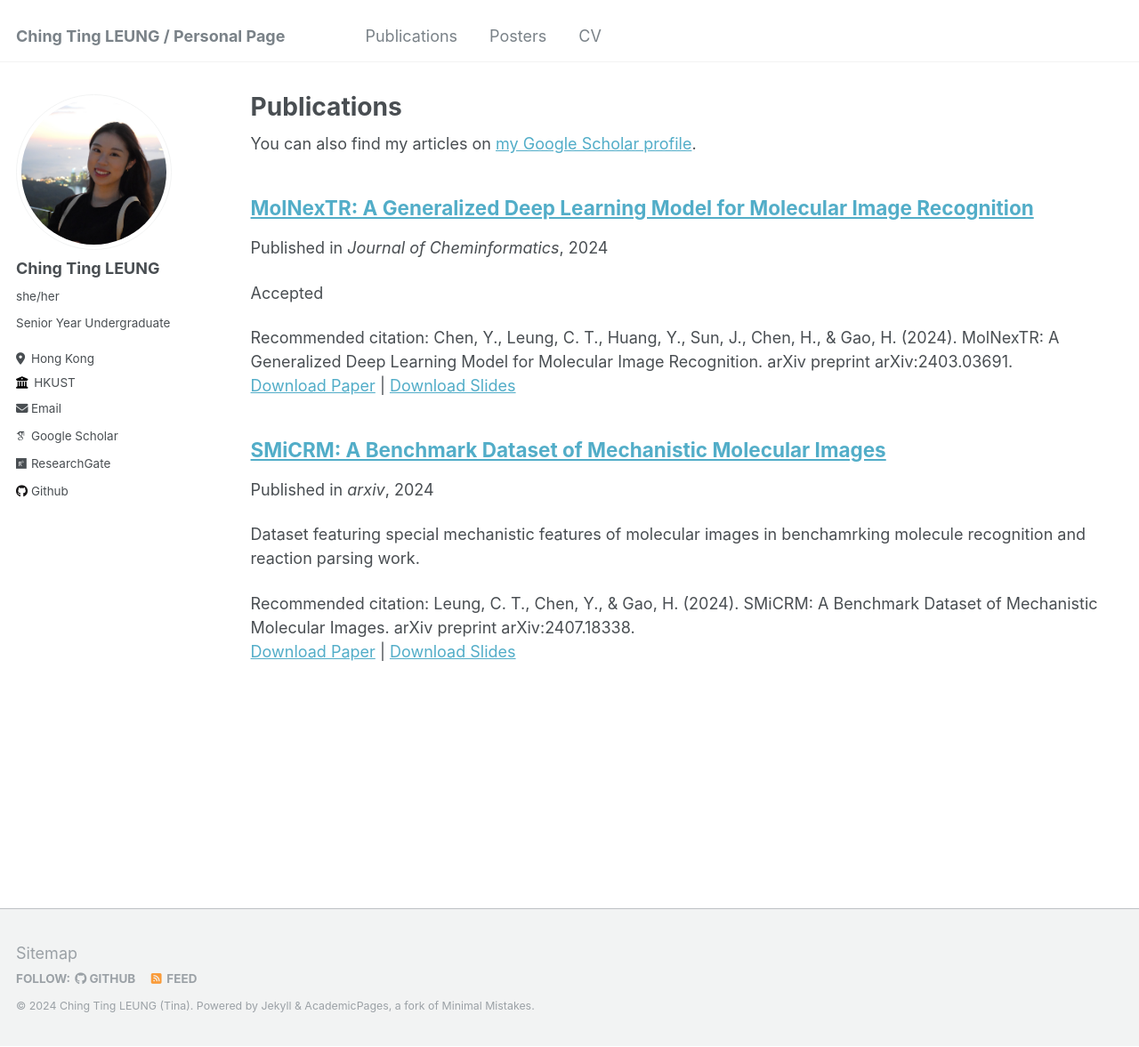
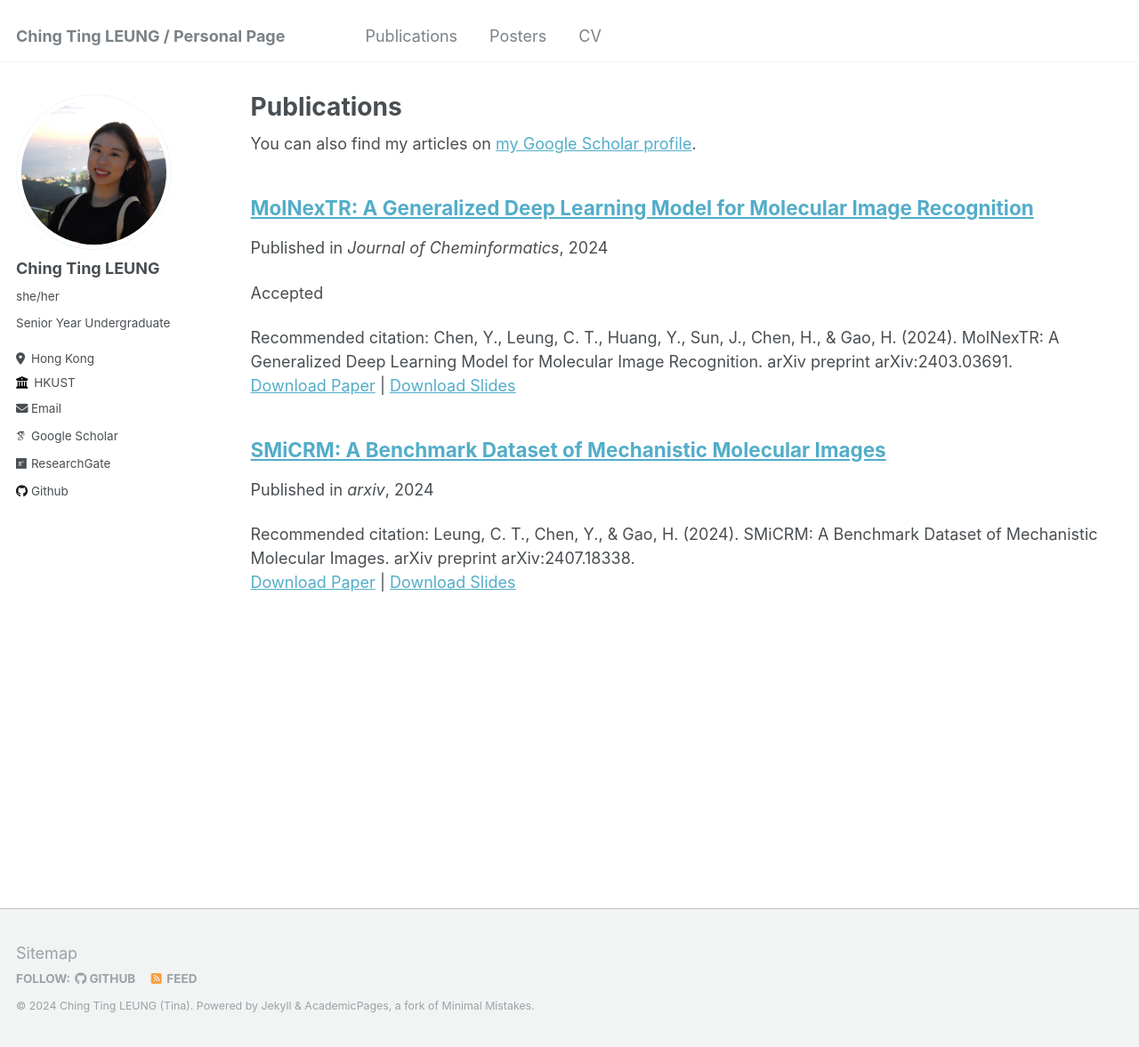
Before and after one commit to ting2025/ting2025.github.io, a Jekyll site: the page built from _pages/publications.md, in a window 1280 px wide and 1177 px high. Shown: the whole window at 89% size. Built offline with Jekyll 4.4.1, drawn with Linux system fonts in a browser that asks for light colours; some web fonts are replaced.

Commit message:
Update SMiCRM.md

```diff
--- a/_publications/SMiCRM.md
+++ b/_publications/SMiCRM.md
@@ -2,7 +2,7 @@
 title: "SMiCRM: A Benchmark Dataset of Mechanistic Molecular Images"
 collection: publications
 permalink: /publication/SMiCRM.md
-excerpt: 'Dataset featuring special mechanistic features of molecular images in benchamrking molecule recognition and reaction parsing work.'
+excerpt: ''
 date: 2024-03-01
 venue: 'arxiv'
 slidesurl: ''
```
